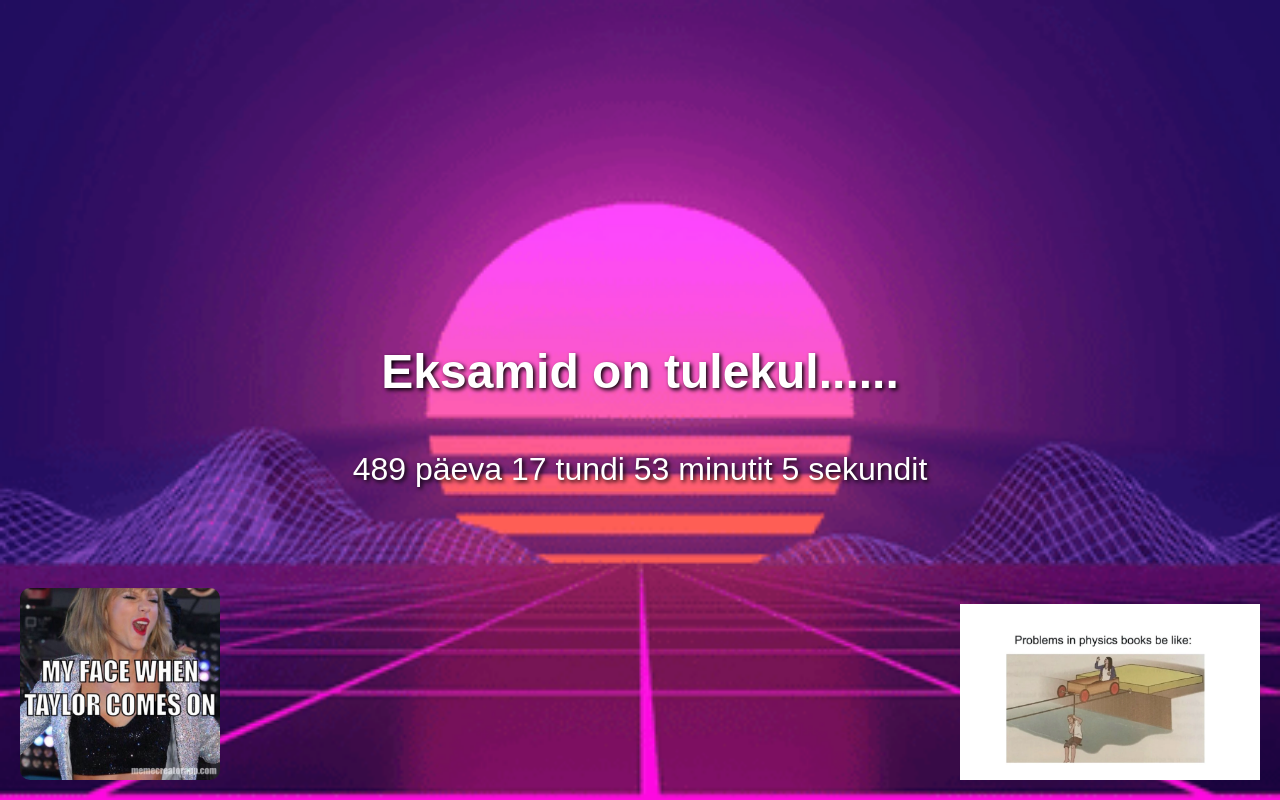
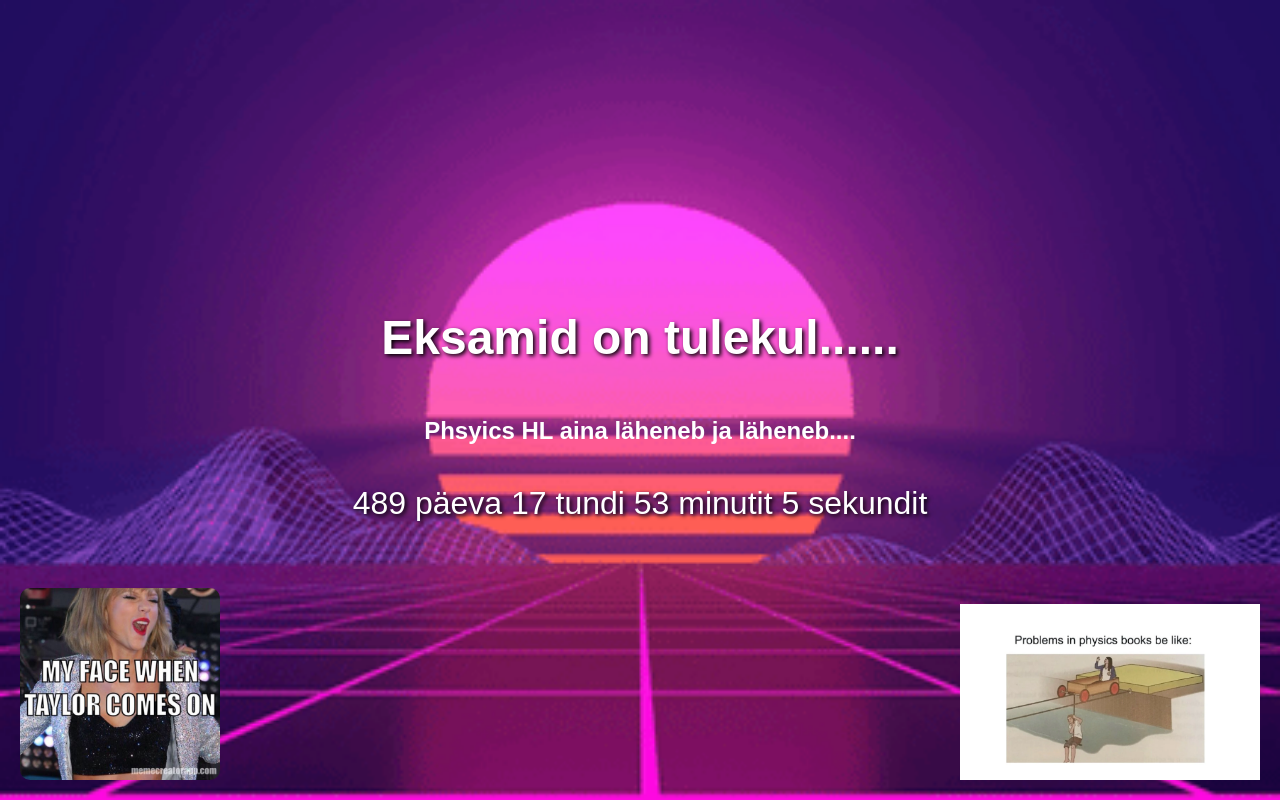
Before and after one commit to Uhtegi24/Kellaaeg, a plain HTML site: page index.html in a window 1280 px wide. Drawn offline with Linux system fonts and the light colour scheme.

Commit message:
Viimane Viimane Viimane Viimane commit

```diff
--- a/index.html
+++ b/index.html
@@ -51,6 +51,7 @@
 </head>
 <body>
   <h1>Eksamid on tulekul......</h1>
+  <h2>Phsyics HL aina läheneb ja läheneb....</h2>
   <div id="countdown">Loading...</div>
   <!-- Image in the bottom-left corner -->
   <img src="taylor.jpg" alt="Countdown Image" class="bottom-left">
```
